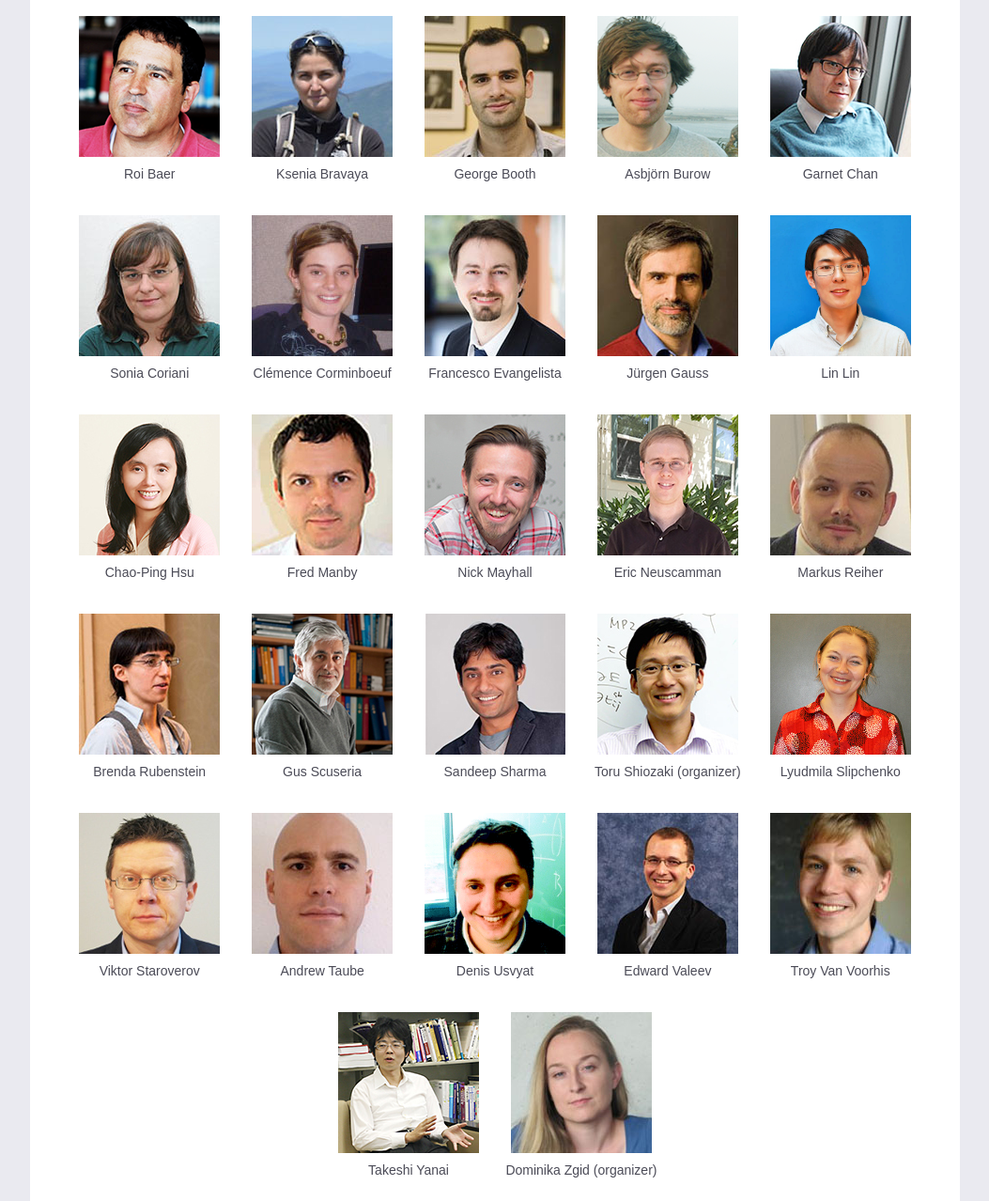
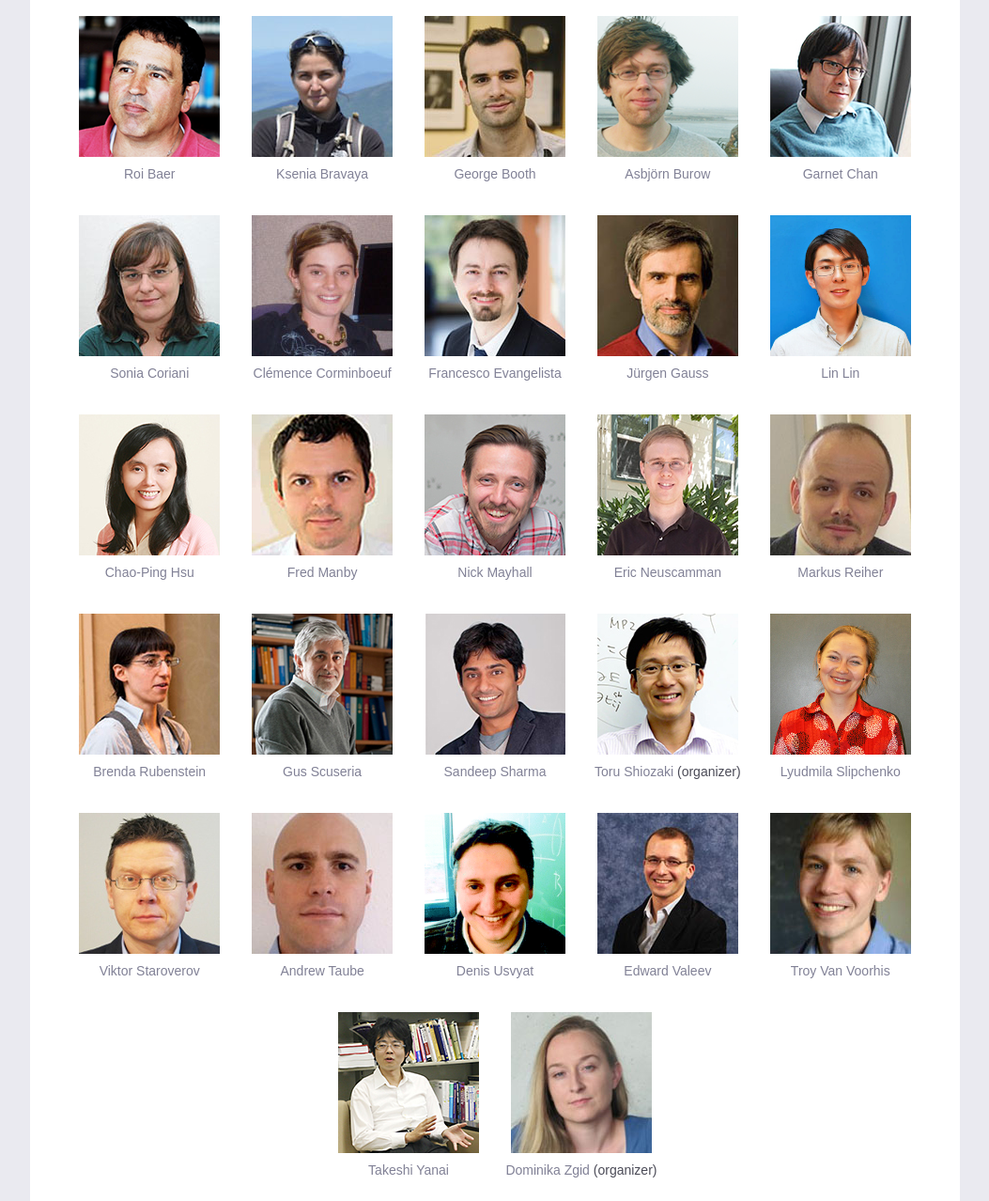
Before and after one commit to shiozaki/NFECweb, a plain HTML site: page index.html in a window 1280 px wide. Shown: the part 478-1756 px from the top of the page at 94% size, without its empty margins (113-1166 px from the left). Drawn offline with Linux system fonts and the light colour scheme.

Commit message:
cosmetic + links

```diff
--- a/index.html
+++ b/index.html
@@ -44,189 +44,189 @@
     <div class="speaker">
       <p style="text-align:center;">
         <img alt="Roi Baer" src="./images/baer.png" height="150" style="margin-bottom:10px" /><br />
-        Roi Baer
+        <a href="http://www.fh.huji.ac.il/~roib/">Roi Baer</a>
       </p>
     </div>
 
     <div class="speaker">
       <p style="text-align:center;">
         <img alt="Ksenia Bravaya" src="./images/bravaya.jpg" height="150" style="margin-bottom:10px" /><br />
-        Ksenia Bravaya
+        <a href="http://people.bu.edu/kbravgrp/">Ksenia Bravaya</a>
       </p>
     </div>
 
     <div class="speaker">
       <p style="text-align:center;">
         <img alt="George Booth" src="./images/booth.jpg" height="150" style="margin-bottom:10px" /><br />
-        George Booth
+        <a href="http://www.kcl.ac.uk/nms/depts/physics/people/academicstaff/booth.aspx">George Booth</a>
       </p>
     </div>
 
     <div class="speaker">
       <p style="text-align:center;">
         <img alt="Asbj&ouml;rn Burow" src="./images/burow.png" height="150" style="margin-bottom:10px" /><br />
-        Asbj&ouml;rn Burow
+        <a href="http://www.cup.uni-muenchen.de/pc/burow/">Asbj&ouml;rn Burow</a>
       </p>
     </div>
 
     <div class="speaker">
       <p style="text-align:center;">
         <img alt="Garnet Chan" src="./images/chan.png" height="150" style="margin-bottom:10px" /><br />
-        Garnet Chan
+        <a href="http://www.caltech.edu/news/garnet-chan-talks-quantum-chemistry-and-chinese-food-53248">Garnet Chan</a>
       </p>
     </div>
 
     <div class="speaker">
       <p style="text-align:center;">
         <img alt="Sonia Coriani" src="./images/coriani.jpg" height="150" style="margin-bottom:10px" /><br />
-        Sonia Coriani
+        <a href="http://www.dtu.dk/english/service/phonebook/person?id=119775&cpid=215189&tab=2&qt=dtupublicationquery">Sonia Coriani</a>
       </p>
     </div>
 
     <div class="speaker">
       <p style="text-align:center;">
         <img alt="Clemence Corminboeuf" src="./images/corminboeuf.jpg" height="150" style="margin-bottom:10px" /><br />
-        Cl&eacute;mence Corminboeuf
+        <a href="http://lcmd.epfl.ch">Cl&eacute;mence Corminboeuf</a>
       </p>
     </div>
 
     <div class="speaker">
       <p style="text-align:center;">
         <img alt="Francesco Evangelista" src="./images/evangelista.jpg" height="150" style="margin-bottom:10px" /><br />
-        Francesco Evangelista
+        <a href="http://www.evangelistalab.org">Francesco Evangelista</a>
       </p>
     </div>
 
     <div class="speaker">
       <p style="text-align:center;">
         <img alt="Jurgen Gauss" src="./images/gauss.jpg" height="150" style="margin-bottom:10px" /><br />
-        J&uuml;rgen Gauss
+        <a href="http://www.tc.uni-mainz.de/eng/index.php">J&uuml;rgen Gauss</a>
       </p>
     </div>
 
     <div class="speaker">
       <p style="text-align:center;">
         <img alt="Lin Lin" src="./images/lin.jpg" height="150" style="margin-bottom:10px" /><br />
-        Lin Lin
+        <a href="https://math.berkeley.edu/~linlin/">Lin Lin</a>
       </p>
     </div>
 
     <div class="speaker">
       <p style="text-align:center;">
         <img alt="Chao-Ping Hsu" src="./images/hsu.jpg" height="150" style="margin-bottom:10px" /><br />
-        Chao-Ping Hsu
+        <a href="http://idv.sinica.edu.tw/berrylab/">Chao-Ping Hsu</a>
       </p>
     </div>
 
     <div class="speaker">
       <p style="text-align:center;">
         <img alt="Fred Manby" src="./images/manby.jpg" height="150" style="margin-bottom:10px" /><br />
-        Fred Manby
+        <a href="https://fredmanby.com">Fred Manby</a>
       </p>
     </div>
 
     <div class="speaker">
       <p style="text-align:center;">
         <img alt="Nick Mayhall" src="./images/mayhall.jpg" height="150" style="margin-bottom:10px" /><br />
-        Nick Mayhall
+        <a href="http://www.mayhallgroup.chem.vt.edu">Nick Mayhall</a>
       </p>
     </div>
 
     <div class="speaker">
       <p style="text-align:center;">
         <img alt="Eric Neuscamman" src="./images/neuscamman.jpg" height="150" style="margin-bottom:10px" /><br />
-        Eric Neuscamman
+        <a href="https://neuscammanlab.com">Eric Neuscamman</a>
       </p>
     </div>
 
     <div class="speaker">
       <p style="text-align:center;">
         <img alt="Markus Reiher" src="./images/reiher.png" height="150" style="margin-bottom:10px" /><br />
-        Markus Reiher
+        <a href="http://www.reiher.ethz.ch">Markus Reiher</a>
       </p>
     </div>
 
     <div class="speaker">
       <p style="text-align:center;">
         <img alt="Brenda Rubenstein" src="./images/rubenstein.jpg" height="150" style="margin-bottom:10px" /><br />
-        Brenda Rubenstein
+        <a href="https://www.brown.edu/research/labs/rubenstein/">Brenda Rubenstein</a>
       </p>
     </div>
 
     <div class="speaker">
       <p style="text-align:center;">
         <img alt="Gus Scuseria" src="./images/scuseria.jpg" height="150" style="margin-bottom:10px" /><br />
-        Gus Scuseria
+        <a href="http://scuseria.rice.edu">Gus Scuseria</a>
       </p>
     </div>
 
     <div class="speaker">
       <p style="text-align:center;">
         <img alt="Sandeep Sharma" src="./images/sharma.jpg" height="150" style="margin-bottom:10px" /><br />
-        Sandeep Sharma
+        <a href="http://www.colorado.edu/lab/sharmagroup/">Sandeep Sharma</a>
       </p>
     </div>
 
     <div class="speaker">
       <p style="text-align:center;">
         <img alt="Toru Shiozaki" src="./images/shiozaki.jpg" height="150" style="margin-bottom:10px" /><br />
-        Toru Shiozaki (organizer)
+        <a href="http://shiozaki.northwestern.edu">Toru Shiozaki</a> (organizer)
       </p>
     </div>
 
     <div class="speaker">
       <p style="text-align:center;">
         <img alt="Lyudmila Slipchenko" src="./images/slipchenko.jpg" height="150" style="margin-bottom:10px" /><br />
-        Lyudmila Slipchenko
+        <a href="http://www.chem.purdue.edu/Slipchenko/">Lyudmila Slipchenko</a>
       </p>
     </div>
 
     <div class="speaker">
       <p style="text-align:center;">
         <img alt="Viktor Staroverov" src="./images/staroverov.jpg" height="150" style="margin-bottom:10px" /><br />
-        Viktor Staroverov
+        <a href="http://publish.uwo.ca/~vstarove/">Viktor Staroverov</a>
       </p>
     </div>
 
     <div class="speaker">
       <p style="text-align:center;">
         <img alt="Andrew Taube" src="./images/taube.jpg" height="150" style="margin-bottom:10px" /><br />
-        Andrew Taube
+        <a href="https://www.deshawresearch.com/people_c-b_taube.html">Andrew Taube</a>
       </p>
     </div>
 
     <div class="speaker">
       <p style="text-align:center;">
         <img alt="Denis Usvyat" src="./images/usvyat.gif" height="150" style="margin-bottom:10px" /><br />
-        Denis Usvyat
+        <a href="https://www.chemie.hu-berlin.de/de/forschung/theoretische-chemie/team/dr-denis-usvyat">Denis Usvyat</a>
       </p>
     </div>
 
     <div class="speaker">
       <p style="text-align:center;">
         <img alt="Edward Valeev" src="./images/valeev.jpg" height="150" style="margin-bottom:10px" /><br />
-        Edward Valeev
+        <a href="http://www.chem.vt.edu/general.php?page=evaleev">Edward Valeev</a>
       </p>
     </div>
 
     <div class="speaker">
       <p style="text-align:center;">
         <img alt="Troy Van Voorhis" src="./images/vanvoorhis.jpg" height="150" style="margin-bottom:10px" /><br />
-        Troy Van Voorhis
+        <a href="http://vanvoorhis.mit.edu">Troy Van Voorhis</a>
       </p>
     </div>
 
     <div class="speaker">
       <p style="text-align:center;">
         <img alt="Takeshi Yanai" src="./images/yanai.jpg" height="150" style="margin-bottom:10px" /><br />
-        Takeshi Yanai
+        <a href="http://qcl.ims.ac.jp">Takeshi Yanai</a>
       </p>
     </div>
 
     <div class="speaker">
       <p style="text-align:center;">
         <img alt="Dominika Zgid" src="./images/zgid.jpg" height="150" style="margin-bottom:10px" /><br />
-        Dominika Zgid (organizer)
+        <a href="http://www-personal.umich.edu/~zgid/Welcome.html">Dominika Zgid</a> (organizer)
       </p>
     </div>
 
@@ -236,7 +236,7 @@
 <div class="node">
   <h2 style="text-align:center;">Sponsor</h2>
   <div style="text-align:center;margin-top:30px;">
-     <img src="./images/jctc.gif" height="100" alt="JCTC logo" />
+     <a href="http://pubs.acs.org/journal/jctcce"><img src="./images/jctc.gif" height="100" alt="JCTC logo" /></a>
   </div>
 </div>
 
```
Also changed, not shown: history.html (line endings or trailing spaces), program.html (line endings or trailing spaces).
